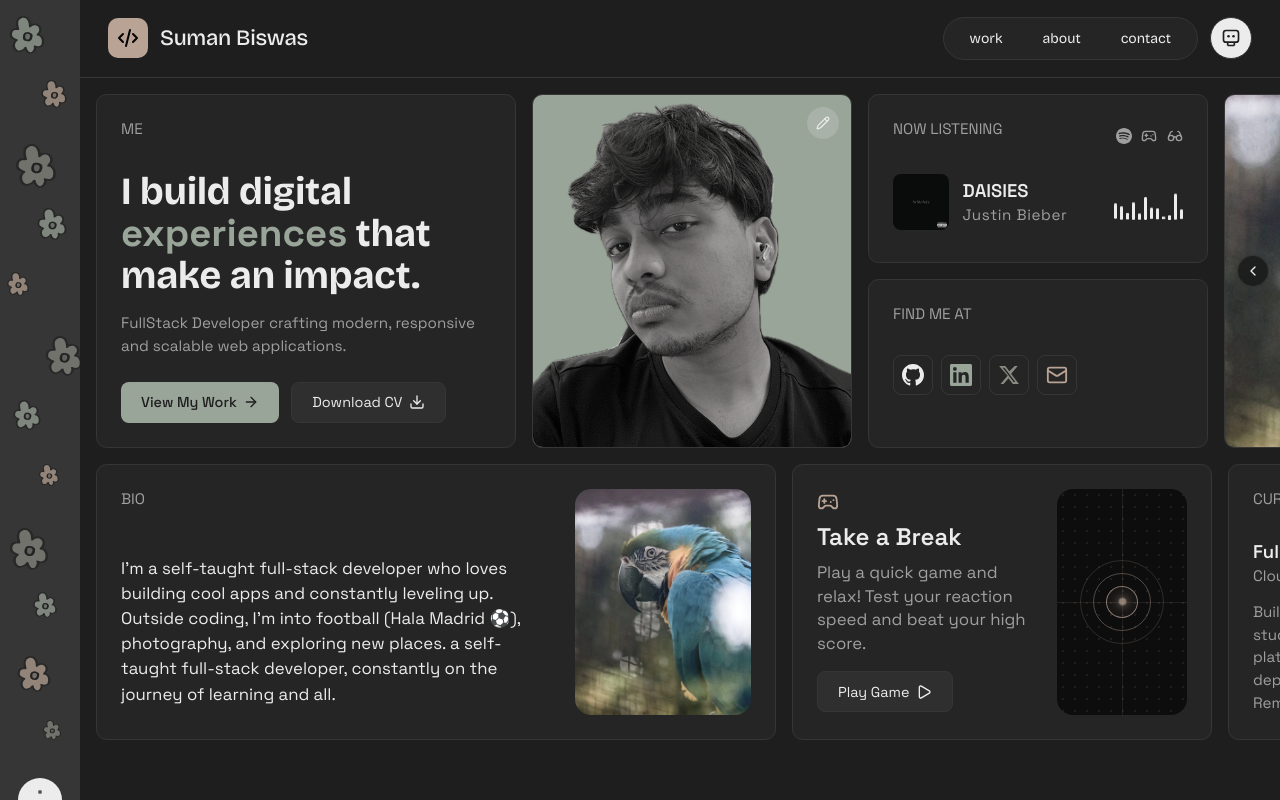
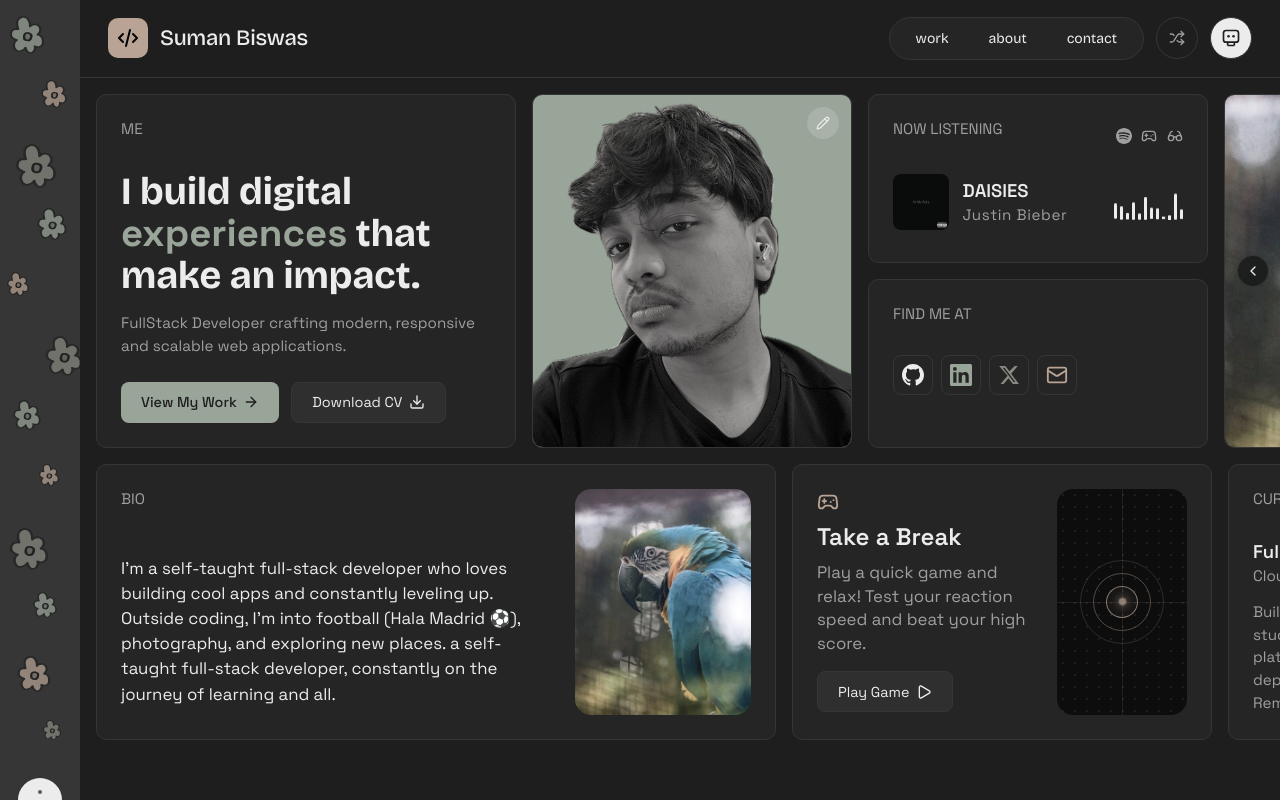
Before and after one commit to sumanbiswas7/sumanbiswas, a Next.js app: page / in a window 1280 px wide. Built offline with nearby package versions, Linux system fonts and the light colour scheme.

Commit message:
feat: card shuffle, sidebar shuffle btn same anim

```diff
--- a/src/app/page.tsx
+++ b/src/app/page.tsx
@@ -1,16 +1,19 @@
 import Navbar from "@/components/Navbar/Navbar";
 import Sidebar from "@/components/Sidebar/Sidebar";
 import BentoGrid from "@/components/BentoGrid/BentoGrid";
+import { BentoGridProvider } from "@/components/BentoGrid/BentoGridContext";
 import styles from "./page.module.scss";
 
 export default function Home() {
   return (
     <div className={styles.page}>
       <Sidebar />
-      <div className={styles.main}>
-        <Navbar />
-        <BentoGrid />
-      </div>
+      <BentoGridProvider>
+        <div className={styles.main}>
+          <Navbar />
+          <BentoGrid />
+        </div>
+      </BentoGridProvider>
     </div>
   );
 }
--- a/src/components/BentoGrid/BentoGrid.module.scss
+++ b/src/components/BentoGrid/BentoGrid.module.scss
@@ -668,7 +668,9 @@
   width: 9px;
   height: 9px;
   background: $color-clay;
-  box-shadow: 0 0 10px $color-clay, 0 0 20px rgba($color-clay, 0.4);
+  box-shadow:
+    0 0 10px $color-clay,
+    0 0 20px rgba($color-clay, 0.4);
   animation: targetPulse 2s ease-in-out infinite;
 }
 
--- a/src/components/BentoGrid/BentoGrid.tsx
+++ b/src/components/BentoGrid/BentoGrid.tsx
@@ -12,24 +12,9 @@ import WorkCard from "./WorkCard";
 import NowPlayingCard from "./NowPlayingCard";
 import QuickLinksCard from "./QuickLinksCard";
 import styles from "./BentoGrid.module.scss";
-
-type CardId =
-  | "me"
-  | "meHero"
-  | "stacked"
-  | "gallery"
-  | "note"
-  | "bio"
-  | "playGame"
-  | "work"
-  | "eli";
+import { useBentoGrid, type CardId } from "./BentoGridContext";
 
 type Pos = { row: number; col: number };
-
-const INITIAL_ROWS: CardId[][] = [
-  ["me", "meHero", "stacked", "gallery", "note"],
-  ["bio", "playGame", "work", "eli"],
-];
 
 function reorder(rows: CardId[][], from: Pos, to: Pos): CardId[][] {
   const next = rows.map((r) => [...r]);
@@ -69,7 +54,7 @@ function renderCard(id: CardId) {
 }
 
 export default function BentoGrid() {
-  const [rows, setRows] = useState<CardId[][]>(INITIAL_ROWS);
+  const { rows, setRows, shuffleCount } = useBentoGrid();
   const [draggingId, setDraggingId] = useState<CardId | null>(null);
   const [overPos, setOverPos] = useState<Pos | null>(null);
 
@@ -115,7 +100,7 @@ export default function BentoGrid() {
       setOverPos(null);
       lastOver.current = null;
     },
-    [],
+    [setRows],
   );
 
   const handleDragEnd = useCallback(() => {
@@ -124,6 +109,9 @@ export default function BentoGrid() {
     setOverPos(null);
     lastOver.current = null;
   }, []);
+
+  // Alternate keyframe name so the browser replays the animation on every shuffle
+  const animName = shuffleCount % 2 === 0 ? "cardShuffleA" : "cardShuffleB";
 
   return (
     <div className={styles.grid}>
@@ -135,6 +123,15 @@ export default function BentoGrid() {
               overPos?.row === rowIdx &&
               overPos?.col === colIdx &&
               draggingId !== cardId;
+            const globalIdx =
+              rows.slice(0, rowIdx).reduce((s, r) => s + r.length, 0) + colIdx;
+            const shuffleStyle: React.CSSProperties =
+              shuffleCount > 0
+                ? {
+                    animation: `${animName} 0.55s ease-in-out ${globalIdx * 40}ms`,
+                    transition: "none",
+                  }
+                : {};
             return (
               <div
                 key={cardId}
@@ -143,6 +140,7 @@ export default function BentoGrid() {
                 onDragOver={(e) => handleDragOver(e, rowIdx, colIdx)}
                 onDrop={(e) => handleDrop(e, rowIdx, colIdx)}
                 onDragEnd={handleDragEnd}
+                style={shuffleStyle}
                 className={[
                   styles.draggableCard,
                   isDragging ? styles.dragging : "",
--- /dev/null
+++ b/src/components/BentoGrid/BentoGridContext.tsx
@@ -0,0 +1,66 @@
+"use client";
+
+import {
+  createContext,
+  useContext,
+  useState,
+  useCallback,
+  ReactNode,
+} from "react";
+
+export type CardId =
+  | "me"
+  | "meHero"
+  | "stacked"
+  | "gallery"
+  | "note"
+  | "bio"
+  | "playGame"
+  | "work"
+  | "eli";
+
+export const INITIAL_ROWS: CardId[][] = [
+  ["me", "meHero", "stacked", "gallery", "note"],
+  ["bio", "playGame", "work", "eli"],
+];
+
+function shuffleArray<T>(arr: T[]): T[] {
+  const a = [...arr];
+  for (let i = a.length - 1; i > 0; i--) {
+    const j = Math.floor(Math.random() * (i + 1));
+    [a[i], a[j]] = [a[j], a[i]];
+  }
+  return a;
+}
+
+type BentoContextValue = {
+  rows: CardId[][];
+  setRows: React.Dispatch<React.SetStateAction<CardId[][]>>;
+  shuffle: () => void;
+  shuffleCount: number;
+};
+
+const BentoContext = createContext<BentoContextValue | null>(null);
+
+export function BentoGridProvider({ children }: { children: ReactNode }) {
+  const [rows, setRows] = useState<CardId[][]>(INITIAL_ROWS);
+  const [shuffleCount, setShuffleCount] = useState(0);
+
+  // Shuffle each row independently so cards never switch rows
+  const shuffle = useCallback(() => {
+    setRows((prev) => prev.map((row) => shuffleArray(row)));
+    setShuffleCount((c) => c + 1);
+  }, []);
+
+  return (
+    <BentoContext.Provider value={{ rows, setRows, shuffle, shuffleCount }}>
+      {children}
+    </BentoContext.Provider>
+  );
+}
+
+export function useBentoGrid() {
+  const ctx = useContext(BentoContext);
+  if (!ctx) throw new Error("useBentoGrid must be used within BentoGridProvider");
+  return ctx;
+}
--- a/src/components/Navbar/Navbar.module.scss
+++ b/src/components/Navbar/Navbar.module.scss
@@ -85,6 +85,37 @@
   }
 }
 
+.shuffleBtn {
+  width: 2.625rem;
+  height: 2.625rem;
+  border-radius: 50%;
+  background-color: transparent;
+  border: 0.0625rem solid $color-border;
+  display: flex;
+  align-items: center;
+  justify-content: center;
+  color: $color-text-secondary;
+  transition:
+    border-color 0.2s,
+    color 0.2s,
+    background-color 0.2s;
+
+  &:hover {
+    border-color: $color-text-secondary;
+    color: $color-text-primary;
+    background-color: rgba(255, 255, 255, 0.05);
+  }
+}
+
+.shuffleIconSpin {
+  animation: spinOnce 0.5s ease;
+}
+
+@keyframes spinOnce {
+  from { transform: rotate(0deg); }
+  to   { transform: rotate(360deg); }
+}
+
 .botBtn {
   width: 2.625rem;
   height: 2.625rem;
--- a/src/components/Navbar/Navbar.tsx
+++ b/src/components/Navbar/Navbar.tsx
@@ -1,14 +1,27 @@
+"use client";
+
+import { useState } from "react";
 import Image from "next/image";
+import { Shuffle } from "lucide-react";
+import { useBentoGrid } from "@/components/BentoGrid/BentoGridContext";
 import styles from "./Navbar.module.scss";
 
 export default function Navbar() {
+  const { shuffle } = useBentoGrid();
+  const [spinning, setSpinning] = useState(false);
+
+  function handleShuffle() {
+    shuffle();
+    setSpinning(true);
+    setTimeout(() => setSpinning(false), 500);
+  }
+
   return (
     <nav className={styles.navbar}>
       <div className={styles.left}>
         <Image src="/logo.svg" alt="Suman Biswas logo" width={40} height={40} />
         <div className={styles.identity}>
           <span className={styles.name}>Suman Biswas</span>
-          {/* <span className={styles.role}>FullStack Engineer</span> */}
         </div>
       </div>
       <div className={styles.right}>
@@ -17,6 +30,16 @@ export default function Navbar() {
           <a href="#about">about</a>
           <a href="#contact">contact</a>
         </div>
+        <button
+          className={styles.shuffleBtn}
+          aria-label="Shuffle cards"
+          onClick={handleShuffle}
+        >
+          <Shuffle
+            size={16}
+            className={spinning ? styles.shuffleIconSpin : ""}
+          />
+        </button>
         <button className={styles.botBtn} aria-label="Chat bot">
           <svg
             width="20"
--- a/src/components/Sidebar/Sidebar.module.scss
+++ b/src/components/Sidebar/Sidebar.module.scss
@@ -27,18 +27,12 @@
   }
 }
 
-@keyframes shuffleSpin {
-  0% {
-    transform: translateY(0) rotate(0deg) scale(1);
+@keyframes spinOnce {
+  from {
+    transform: rotate(0deg);
   }
-  30% {
-    transform: translateY(0) rotate(180deg) scale(0.85);
-  }
-  60% {
-    transform: translateY(0) rotate(270deg) scale(1.1);
-  }
-  100% {
-    transform: translateY(0) rotate(360deg) scale(1);
+  to {
+    transform: rotate(360deg);
   }
 }
 
@@ -74,7 +68,7 @@
   }
 
   &.spinning {
-    animation: shuffleSpin 0.5s cubic-bezier(0.34, 1.56, 0.64, 1) forwards;
+    animation: spinOnce 0.5s ease;
   }
 }
 
--- a/src/styles/globals.scss
+++ b/src/styles/globals.scss
@@ -29,3 +29,20 @@ button {
   border: none;
   background: none;
 }
+
+
+
+:global {
+  @keyframes cardShuffleA {
+    0%   { transform: scale(1)     translateY(0); }
+    30%  { transform: scale(0.93)  translateY(-12px); }
+    65%  { transform: scale(1.03)  translateY(-3px); }
+    100% { transform: scale(1)     translateY(0); }
+  }
+  @keyframes cardShuffleB {
+    0%   { transform: scale(1)     translateY(0); }
+    30%  { transform: scale(0.93)  translateY(-12px); }
+    65%  { transform: scale(1.03)  translateY(-3px); }
+    100% { transform: scale(1)     translateY(0); }
+  }
+}
```
